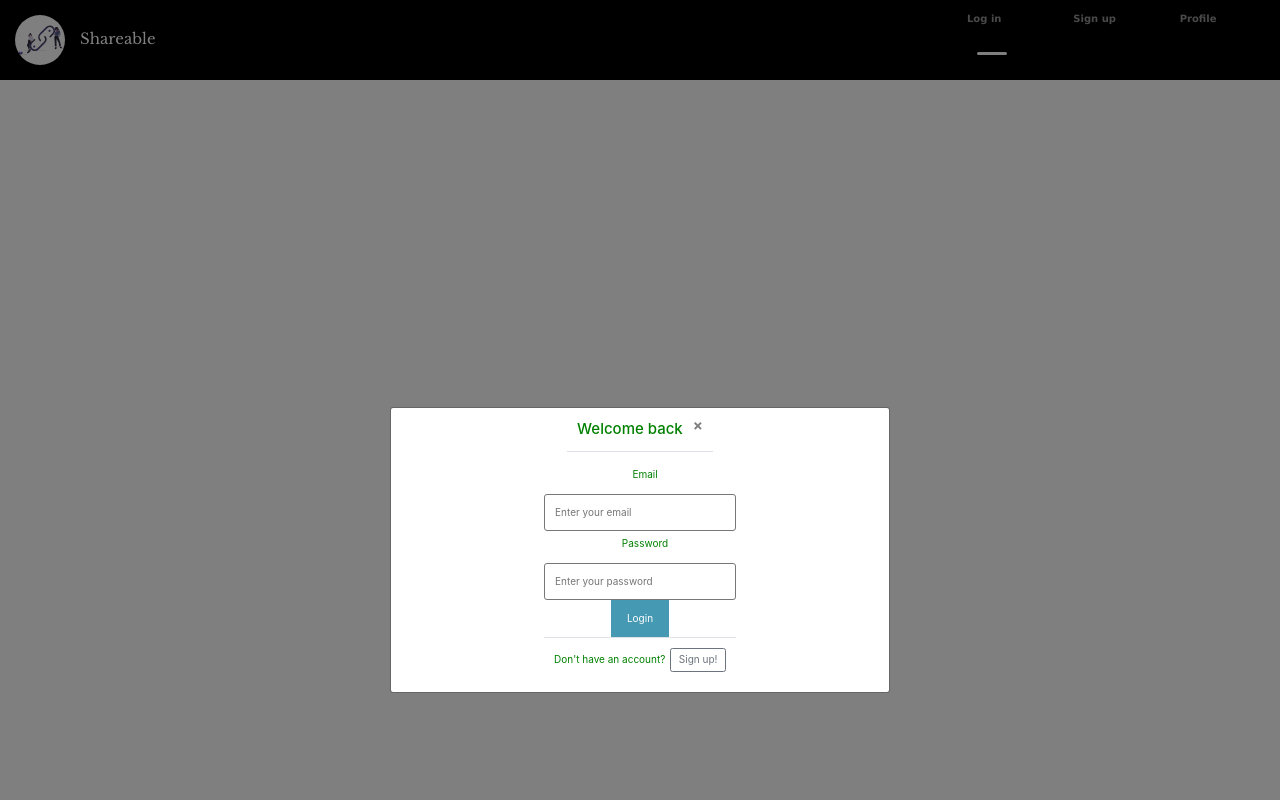
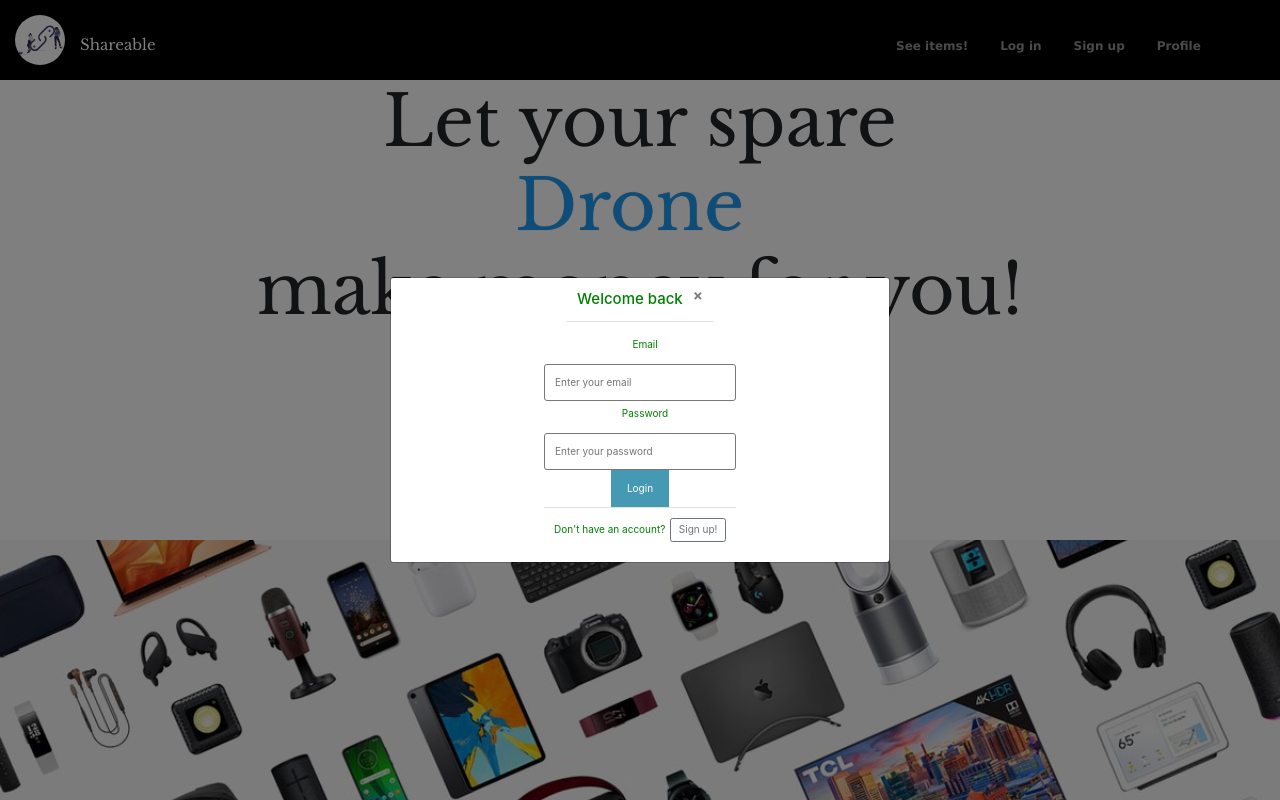
Before and after one commit to VodeniZeko/front-end, a React (Create React App) app: page /login in a window 1280 px wide. Shown: the top 800 px of the page. Built offline with nearby package versions, Linux system fonts and the light colour scheme; a web font is replaced by a local one.

Commit message:
list items page

```diff
--- a/package.json
+++ b/package.json
@@ -24,7 +24,7 @@
     "redux-thunk": "^2.3.0",
     "styled-components": "^5.0.0",
     "uuid": "^3.4.0",
-   "typed.js": "^2.0.11",
+    "typed.js": "^2.0.11",
     "yup": "^0.28.1"
   },
   "scripts": {
--- a/src/App.css
+++ b/src/App.css
@@ -147,7 +147,7 @@ h6 {
 }
 
 .modal {
-  top: 150px !important;
+  top: 20px !important;
   text-align: center !important;
 }
 
--- a/src/App.js
+++ b/src/App.js
@@ -2,6 +2,7 @@ import React from "react";
 import { Switch, Route } from "react-router-dom";
 import "./App.css";
 import Navbar from "./components/Navbar";
+import ItemList from "./components/ItemList";
 import LoginModal from "./components/LoginModal";
 import SignUpModal from "./components/SignUpModal";
 import Lost from "./components/Lost";
@@ -14,11 +15,14 @@ export default function App() {
     <main>
       <Navbar />
       <Switch>
-        {/* <Route path="/EquipmentUpload">
+        <Route path="/EquipmentUpload">
           <EquipmentUploadForm />
-        </Route> */}
+        </Route>
         <Route exact path="/">
           <MainPage />
+        </Route>
+        <Route path="/itemlist">
+          <ItemList />
         </Route>
         <Route path="/login">
           <LoginModal />
--- a/src/components/EquipmentUploadForm.js
+++ b/src/components/EquipmentUploadForm.js
@@ -23,7 +23,7 @@
 //   <input
 //     type="file"
 //     accept="image/*"
-//     name="img-loader-input"
+//     // name="img-loader-input"
 //     multiple
 //     {...props}
 //   />
--- /dev/null
+++ b/src/components/ItemList.js
@@ -0,0 +1,27 @@
+import React, { useEffect, useState } from "react";
+import axios from "axios";
+import SingleItem from "./SingleItem";
+
+const ItemList = () => {
+  const [products, setProducts] = useState([]);
+
+  useEffect(() => {
+    axios
+      .get("https://rickandmortyapi.com/api/character/")
+      .then(res => {
+        setProducts(res.data.results);
+      })
+      .catch(err => {
+        console.log(err);
+      });
+  }, []);
+
+  return (
+    <div>
+      {products.map(item => (
+        <SingleItem products={item} />
+      ))}
+    </div>
+  );
+};
+export default ItemList;
--- a/src/components/LoginModal.js
+++ b/src/components/LoginModal.js
@@ -2,12 +2,14 @@ import React, { useState } from "react";
 import { NavLink } from "react-router-dom";
 import { Modal, Button } from "react-bootstrap";
 import Login from "./Login";
+import MainPage from "./MainPage";
 
 const LoginModal = () => {
   const [show, setShow] = useState(true);
 
   return (
     <div>
+      <MainPage />
       <Modal
         show={show}
         onHide={() => setShow(false)}
--- a/src/components/MainPage.js
+++ b/src/components/MainPage.js
@@ -1,6 +1,7 @@
 import React from "react";
 import { MainPageContainer } from "../styles/styles.js";
 import Typing from "../styles/Typing.js";
+import { NavLink } from "react-router-dom";
 
 const MainPage = () => {
   return (
@@ -27,7 +28,9 @@ const MainPage = () => {
           <br /> over <strong>300$</strong> a month on Shareable, <br />
           the world largest tech share marketplace.{" "}
         </h2>
-        <button>Get Started</button>
+        <NavLink to="/signup">
+          <button className="btn">Join Today !</button>
+        </NavLink>
       </div>
       <div className="imageContainer"></div>
       <div className="contentContainer">
--- a/src/components/Navbar.js
+++ b/src/components/Navbar.js
@@ -1,22 +1,24 @@
 import React from "react";
 import { NavLink } from "react-router-dom";
 import logo from "../assets/logo.svg";
-import { NavbarContainer } from "../styles/NavBarStyled";
+import { NavbarContainer } from "../styles/styles.js";
 
 const Navbar = () => {
   return (
     <NavbarContainer>
-      <NavLink to='/'>
+      <NavLink to="/">
         {" "}
-
         <div className="logo">
           <img src={`${logo}`} alt="logo" />
-          Shareable
+          <p>Shareable</p>
         </div>
       </NavLink>
-      <div className='nav-bar'>
+
+      <div className="nav-bar">
         <nav>
-
+          <NavLink to="/itemlist">
+            <span>See items!</span>
+          </NavLink>
           <NavLink to="/login">
             <span>Log in</span>
           </NavLink>
@@ -26,7 +28,7 @@ const Navbar = () => {
           <NavLink to="/profile">
             <span>Profile</span>
           </NavLink>
-          <div id='indicator'></div>
+          <div id="indicator"></div>
         </nav>
       </div>
     </NavbarContainer>
--- a/src/components/SignUpModal.js
+++ b/src/components/SignUpModal.js
@@ -2,12 +2,14 @@ import React, { useState } from "react";
 import { NavLink } from "react-router-dom";
 import { Modal, Button } from "react-bootstrap";
 import SignUp from "./SignUp";
+import MainPage from "./MainPage";
 
 const LoginModal = () => {
   const [show, setShow] = useState(true);
 
   return (
     <div>
+      <MainPage />
       <Modal
         show={show}
         onHide={() => setShow(false)}
--- /dev/null
+++ b/src/components/SingleItem.js
@@ -0,0 +1,27 @@
+import React from "react";
+import { Card, ListGroup, ListGroupItem } from "react-bootstrap";
+
+const SingleItem = ({ products }) => {
+  const { name, image } = products;
+
+  return (
+    <Card style={{ width: "18rem" }}>
+      <Card.Img variant="top" src={image} />
+      <Card.Body>
+        <Card.Title>{name}</Card.Title>
+        <Card.Text>whatever the description of the item</Card.Text>
+      </Card.Body>
+      <ListGroup className="list-group-flush">
+        <ListGroupItem>some other text</ListGroupItem>
+        <ListGroupItem>more text</ListGroupItem>
+        <ListGroupItem>more text</ListGroupItem>
+      </ListGroup>
+      <Card.Body>
+        <Card.Link href="#">Card Link</Card.Link>
+        <Card.Link href="#">Another Link</Card.Link>
+      </Card.Body>
+    </Card>
+  );
+};
+
+export default SingleItem;
--- a/src/styles/styles.js
+++ b/src/styles/styles.js
@@ -9,8 +9,20 @@ export const NavbarContainer = styled.div`
   background: black;
   .logo {
     color: white;
+    text-align: center;
+    display: flex;
     font-family: "Libre Baskerville";
     font-size: 1.5rem;
+  }
+  .logo p {
+    margin-top: 20px;
+    align-self: center;
+  }
+
+  .listedItems {
+    display: flex;
+    align-items: center;
+    color: white;
   }
   img {
     width: 50px;
@@ -29,26 +41,24 @@ export const NavbarContainer = styled.div`
   nav {
     right: 0;
     left: 0;
-    width: 319px;
-    display: table;
+    width: 400px;
+    align-self: center;
     transform: translateY(-50%);
   }
 
-  nav a {
+  nav span {
     position: relative;
-    width: 33.333%;
-    display: table-cell;
     font-size: 1.2rem;
     color: #949494;
     text-decoration: none;
     font-family: Verdana, Geneva, Tahoma, sans-serif;
     font-weight: bold;
-    padding: 10px 6px;
+    padding: 15px 16px;
     transition: 0.2s ease color;
   }
 
-  nav a:before,
-  nav a:after {
+  nav span:before,
+  nav span:after {
     content: "";
     position: absolute;
     border-radius: 50%;
@@ -56,76 +66,51 @@ export const NavbarContainer = styled.div`
     transition: 0.2s ease transform;
   }
 
-  nav a:before {
+  nav span:before {
     top: 0;
     left: 10px;
     width: 6px;
     height: 6px;
   }
 
-  nav a:after {
+  nav span:after {
     top: 5px;
     left: 18px;
     width: 4px;
     height: 4px;
   }
 
-  nav a:nth-child(1):before {
+  nav span:nth-child(1):before {
     background-color: yellow;
   }
 
-  nav a:nth-child(1):after {
+  nav span:nth-child(1):after {
     background-color: red;
   }
 
-  nav a:nth-child(2):before {
+  nav span:nth-child(2):before {
     background-color: #00e2ff;
   }
 
-  nav a:nth-child(2):after {
+  nav span:nth-child(2):after {
     background-color: #89ff00;
   }
 
-  nav a:nth-child(3):before {
+  nav span:nth-child(3):before {
     background-color: purple;
   }
 
-  nav a:nth-child(3):after {
+  nav span:nth-child(3):after {
     background-color: palevioletred;
   }
 
-  #indicator {
-    position: absolute;
-    left: 2%;
-    bottom: -4%;
-    width: 30px;
-    height: 3px;
-    background-color: #fff;
-    border-radius: 5px;
-    transition: 0.2s ease left;
-  }
-
-  nav a:hover {
+  nav span:hover {
     color: #fff;
   }
 
-  nav a:hover:before,
-  nav a:hover:after {
+  nav span:hover:before,
+  nav span:hover:after {
     transform: scale(1);
-  }
-
-  nav a:nth-child(1):hover ~ #indicator {
-    background: linear-gradient(130deg, yellow, red);
-  }
-
-  nav a:nth-child(2):hover ~ #indicator {
-    left: 34%;
-    background: linear-gradient(130deg, #00e2ff, #89ff00);
-  }
-
-  nav a:nth-child(3):hover ~ #indicator {
-    left: 70%;
-    background: linear-gradient(130deg, purple, palevioletred);
   }
 `;
 
@@ -161,7 +146,7 @@ export const MainPageContainer = styled.div`
     font-weight:bold;
   }
   }
-  .headerContainer > button {
+  .btn {
     color: #1D9AF2;
     background-color: #292D3E;
     border: 1px solid #1D9AF2;
```
